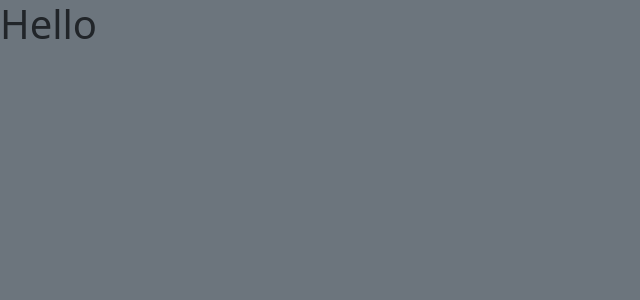
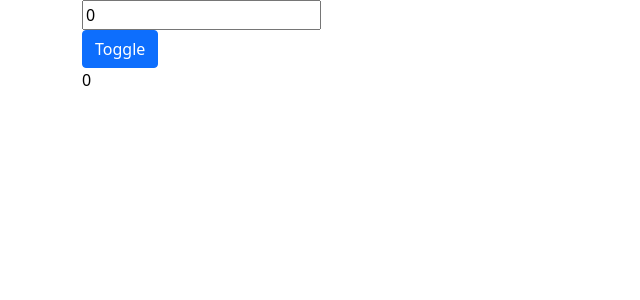
Before and after one commit to mones-cse/react-snippets, a React (Create React App) app: page / in a window 1280 px wide. Shown: the top 300 px of the page, without its empty margins (0-640 px from the left). Built offline with nearby package versions, Linux system fonts and the light colour scheme.

Commit message:
useMemo example

```diff
--- a/src/App.js
+++ b/src/App.js
@@ -1,11 +1,44 @@
 import "./App.scss";
+import { useState, useMemo, useEffect } from "react";
 
 function App() {
+    const [number, setNumber] = useState(0);
+    const [dark, setDark] = useState(false);
+
+    const themeStyle = useMemo(() => {
+        return {
+            backgroundColor: dark ? "black" : "white",
+            color: dark ? "white" : "black",
+        };
+    }, [dark]);
+    useEffect(() => {
+        console.log("Theme Change");
+    }, [themeStyle]);
+
+    const slowFunction = number => {
+        for (let i = 0; i < 1000000000; i++) {}
+        return number * 2;
+    };
+    const doubleNumber = useMemo(() => {
+        return slowFunction(number);
+    }, [number]);
+    // if number same we don't recalculate slowFunction instead we return cache value
+
     return (
-        <div className="App">
-            <div className={"bg-secondary min-vh-100"}>
-                <h1>Hello</h1>
-            </div>
+        <div className="App container">
+            <input
+                type="text"
+                value={number}
+                onChange={e => setNumber(e.target.value)}
+            />
+            <br />
+            <button
+                className={"btn btn-primary"}
+                onClick={() => setDark(!dark)}
+            >
+                Toggle
+            </button>
+            <div style={themeStyle}>{doubleNumber}</div>
         </div>
     );
 }
```
